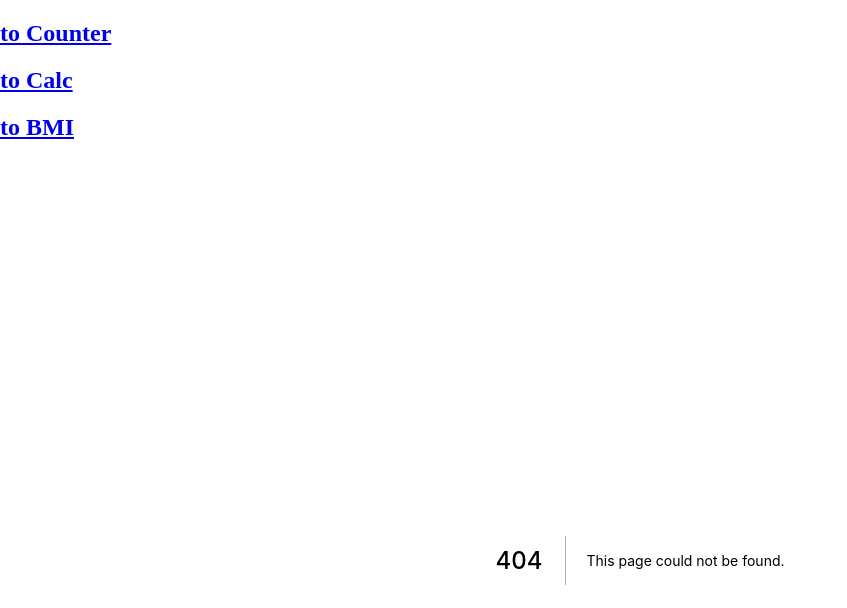
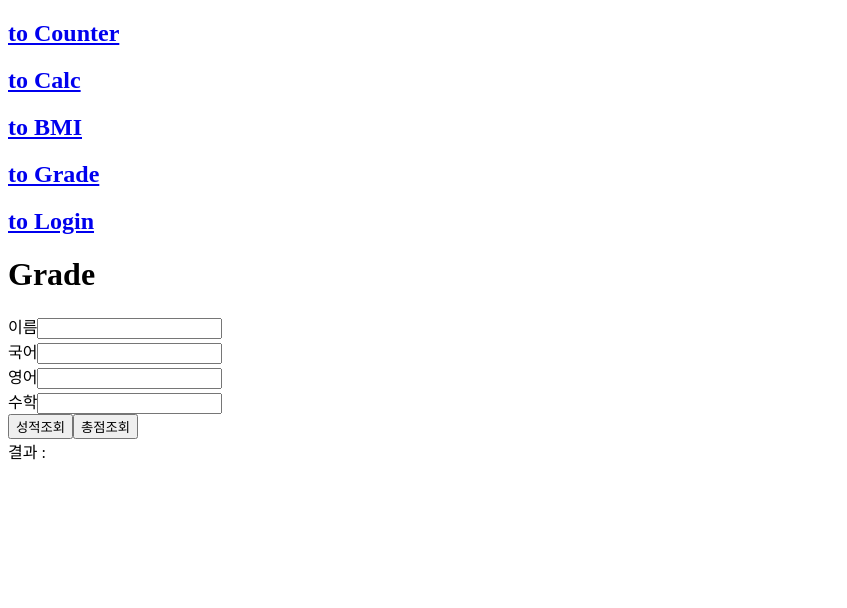
Before and after one commit to sol2kwon/bitcamp_nextjs, a Next.js app: page /grade in a window 1280 px wide. Before the commit this address had no page. Shown: the top 608 px of the page, without its empty margins (0-847 px from the left). Built offline with nearby package versions, Linux system fonts and the light colour scheme.

Commit message:
2022-03-27 수정중

```diff
--- a/src/components/AppLayout.js
+++ b/src/components/AppLayout.js
@@ -18,6 +18,16 @@ const AppLayout = () => {
           <h2>to BMI</h2>
         </a>
       </Link>
+      <Link href="/grade">
+      <a>
+        <h2>to Grade</h2>
+      </a>
+    </Link>
+    <Link href="/login">
+      <a>
+        <h2>to Login</h2>
+      </a>
+    </Link>
     </>
   );
 };
--- /dev/null
+++ b/src/pages/grade.js
@@ -0,0 +1,44 @@
+import react,{useState} from "react";
+
+export default function Grade(){
+    const [inputs, setInputs] = useState({})
+    const [result, setResult] = useState('')
+    const [total,setTotal] = useState('')
+    const {name,kor,eng,math,avg,pon} = inputs;
+
+    const handleChange = (e) =>{
+        e.preventDefault()
+        const {value,name} = e.target;
+    setInputs({
+        ...inputs,[name]:value
+    })
+    }
+    const hadleClick =(e)=>{
+        e.preventDefault(
+        setResult(`${name}님의 점수는 국어:${kor} 영어:${eng} 수학:${math}  총점: 입니다.`))
+    }
+    const totalgrade =(e)=>{
+        e.preventDefault(kor,eng,math)
+        setTotal((kor+eng+math))
+    }
+return (<layout>
+<h1>Grade</h1>
+<from>
+<label>이름</label>
+<input type="text" onChange={handleChange} name="name"/><br/>
+
+<label>국어</label>
+<input type="text" onChange={handleChange} name="kor"/><br/>
+
+<label>영어</label>
+<input type="text" onChange={handleChange} name="eng"/><br/>
+
+<label>수학</label>
+<input type="text" onChange={handleChange} name="math"/><br/>
+
+<button onClick = {hadleClick}>성적조회</button>
+<button onClick = {totalgrade}>총점조회</button>
+<div>결과 :{result} {total}</div>
+</from>
+</layout>)
+}
```
Also changed, not shown: src/pages/login.js (added).
